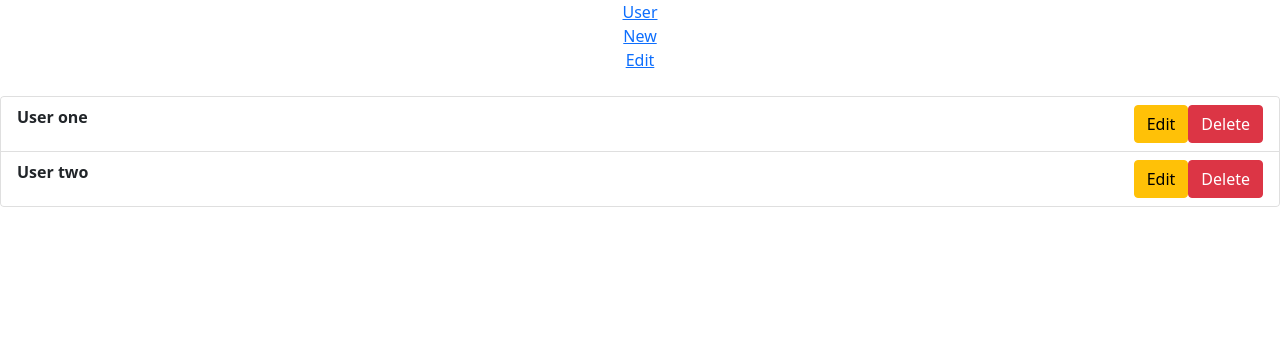
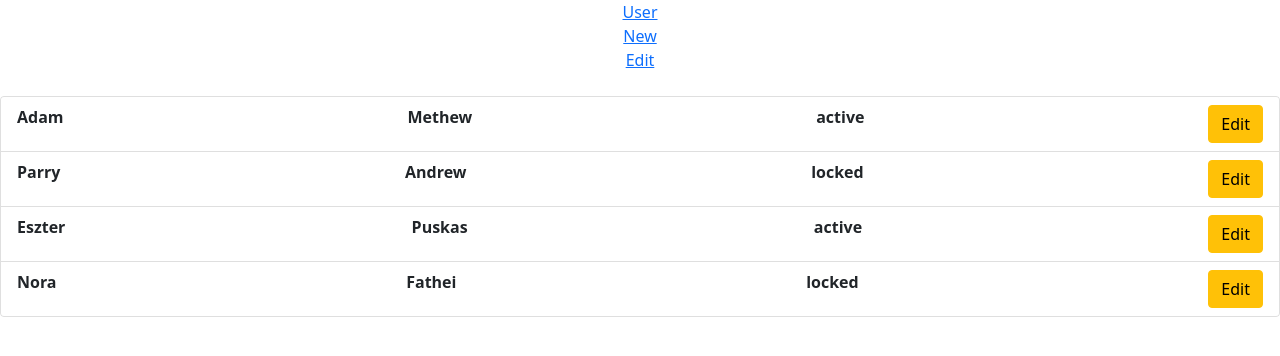
Before and after one commit to chhavi-choudhary/server-based-app, a React (Create React App) app: page /newuser in a window 1280 px wide. Shown: the top 356 px of the page. Built offline with nearby package versions, Linux system fonts and the light colour scheme.

Commit message:
add user working

```diff
--- a/src/Component/AddUser.jsx
+++ b/src/Component/AddUser.jsx
@@ -8,39 +8,48 @@ import { Link, useHistory } from 'react-router-dom';
 
 
 const AddUser = () => {
+    const { addUser } = useContext(GlobalContext);
     const [firstName,setFirstName]=useState('');
     const [lastName, setLastName]=useState('');
-    const { addUser } = useContext(GlobalContext);
+    const [status, setStatus]=useState('');
+
     const history= useHistory();
 
-    const onSubmit=()=>{
+    const handleSubmit=()=>{
         //e.preventDefault();
-        const newUser1={
+        const newUser={
             id:uuid(),
             firstName,
-            lastName
+            lastName,
+            status
         }
-        addUser(newUser1);
+        addUser(newUser);
         history.push('/new');
     }
 
-    const onChange=(e)=>{
+    const handleNameChange=(e)=>{
         setFirstName(e.target.value);
     }
-    const onChange1=(e)=>{
+    const handleLastNameChange=(e)=>{
         setLastName(e.target.value);
+    }
+    const handlestatusChange=(e)=>{
+        setStatus(e.target.value);
     }
 
     return (
         <div>
-            <Form onSubmit={onSubmit}>
+            <Form onSubmit={handleSubmit}>
                 <FormGroup>
                     <Label>First Name</Label>
-                    <Input type="text"  value ={firstName} onChange={onChange}
+                    <Input type="text"  value ={firstName} onChange={handleNameChange}
                     placeholder=" First Name" required></Input>
                     <Label>Last Name</Label>
-                    <Input type="text"  value ={lastName} onChange={onChange1}
-                    placeholder="Last Name" ></Input>
+                    <Input type="text"  value ={lastName} onChange={handleLastNameChange}
+                    placeholder="Last Name" required ></Input>
+                    <Label>Status</Label>
+                    <Input type="text"  value ={status} onChange={handlestatusChange}
+                    placeholder="Last Name" required ></Input>
                 </FormGroup>
                 <Button type="submit">Submit</Button>
                 <Link to="/new" className="btn btn-danger ml-4">Cancel</Link>
--- a/src/Component/Edit.jsx
+++ b/src/Component/Edit.jsx
@@ -10,7 +10,7 @@ const Edit = () => {
 
   return (
   <div>
-    <EditUser/>
+    <EditUser />
     <div className="createForm">
       <h2>Handle validation Error with message!!</h2>
       <form onSubmit={handleSubmit(onSubmit)} >
--- a/src/Component/EditUser.jsx
+++ b/src/Component/EditUser.jsx
@@ -1,23 +1,53 @@
 import React from 'react';
-import { Link } from "react-router-dom";
+//import { useState, useContext, useEffect } from 'react';
+//import { GlobalContext } from "../context/GlobalState";
+import { Link, useHistory } from "react-router-dom";
 import {
-  Form,
-  FormGroup,
-  Label,
-  Input,
-  Button
+    Form,
+    FormGroup,
+    Label,
+    Input,
+    Button
 } from "reactstrap";
 
 
- const EditUser = () => {
+const EditUser = (props) => {
+    // const { users, editUser } = useContext(GlobalContext);
+    // const [selectedUser, setSelectedUser] = useState({
+    //     id: '',
+    //     firstName: '',
+    //     lastName: ''
+    // });
+
+    // const history = useHistory();
+    // const currentUserId = props.match.params.id;
+
+    // useEffect(() => {
+    //     const userId = currentUserId;
+    //     const selectedUser = users.find(user => user.id === Number(userId));
+    //     setSelectedUser(selectedUser);
+    // }, [currentUserId, users])
+
+    // const handleSubmit = () => {
+    //     //e.preventDefault();
+    //     editUser(selectedUser);
+    //     history.push('/new');
+    // }
+
+    // const handleNameChange = (e) => {
+    //     setSelectedUser({ ...selectedUser, [e.target.firstName]: e.target.value })
+    // }
+    // const handleLastNameChange = (e) => {
+    //     setSelectedUser({ ...selectedUser, [e.target.lastName]: e.target.value })
+    // }
     return (
         <div>
-          <Form>
+            <Form /*onSubmit={handleSubmit}*/>
                 <FormGroup>
                     <Label>First Name</Label>
-                    <Input type="text" placeholder="Enter First Name"></Input>
+                    <Input type="text" /*value={selectedUser.firstName} onChange={handleNameChange}*/ placeholder="First Name"></Input>
                     <Label>Last Name</Label>
-                    <Input type="text" placeholder="Enter Last Name" ></Input>
+                    <Input type="text" /*value={selectedUser.lastName} onChange={handleLastNameChange} */placeholder="Last Name" ></Input>
                 </FormGroup>
                 <Button type="submit">Edit Name</Button>
                 <Link to="/new" className="btn btn-danger ml-4">Cancel</Link>
--- a/src/Component/NewUserlist.jsx
+++ b/src/Component/NewUserlist.jsx
@@ -1,30 +1,27 @@
 import React from 'react';
-//import { GlobalContext } from "../context/GlobalState";
-//import { useContext } from 'react';
+import { GlobalContext } from "../context/GlobalState";
+import { useContext } from 'react';
 import { Link } from "react-router-dom";
 import {
     ListGroup,
     ListGroupItem,
-    Button
 } from "reactstrap";
 
 const NewUserlist = () => {
+    const { users } = useContext(GlobalContext);
+    //console.log(users);
     return (
         <ListGroup className="mt-4">
+            {users.map(user =>(
             <ListGroupItem className="d-flex justify-content-between">
-                <strong>User one</strong>
+                <strong>{user.firstName}</strong>
+                <strong>{user.lastName}</strong>
+                <strong>{user.status}</strong>
                 <div className="ml-auto">
-                    <Link to='/edit' className="btn btn-warning mr-1">Edit</Link>
-                    <Button color="danger">Delete</Button>
+                    <Link to={`/edit/${user.id}`} className="btn btn-warning mr-1">Edit</Link>
                 </div>
             </ListGroupItem>
-            <ListGroupItem className="d-flex justify-content-between">
-                <strong>User two</strong>
-                <div className="ml-auto">
-                    <Link to='/edit' className="btn btn-warning mr-1">Edit</Link>
-                    <Button color="danger">Delete</Button>
-                </div>
-            </ListGroupItem>
+            ))}
         </ListGroup>
     )
 }
--- /dev/null
+++ b/src/context/AppReducer.js
@@ -0,0 +1,26 @@
+export default (state, action) => {
+
+    switch (action.type) {
+         case 'ADD_USER':
+           return {
+                ...state,
+                 users: [action.payload, ...state.users]
+             }
+             case 'EDIT_USER':
+                const updateUser = action.payload;
+
+                const updateUsers = state.users.map(user => {
+                  if (user.id === updateUser.id) {
+                    return updateUser;
+                  }
+                  return user;
+                })
+                return {
+                  ...state,
+                  users: updateUsers
+                }
+
+        default:
+            return state;
+    }
+}
--- a/src/context/AppReducer.jsx
+++ /dev/null
@@ -1,22 +0,0 @@
-export default (state, action) => {
-    switch (action.type) {
-        case 'ADD_USER':
-            return {
-                ...state,
-                users: [action.payload, ...state.users]
-            }
-            // const updateUsers = state.users.map(user => {
-            //     if (user.id === updateUser.id) {
-            //         return updateUser;
-            //     }
-            //     return user;
-            // })
-            // return {
-            //     ...state,
-            //     users: updateUsers
-            // }
-
-        default:
-            return state;
-    }
-}
--- a/src/context/GlobalState.jsx
+++ b/src/context/GlobalState.js
@@ -1,19 +1,31 @@
 import React, { createContext, useReducer } from 'react';
 import AppReducer from './AppReducer';
+//initialise the state
 const initialState = {
     users: [
-        {id:1, firstName:"Adam",lastName:"Methew"},
-        //{id:2, firstName:"Parry",lastName:"Andrew"},
-        //{id:3, firstName:"Eszter",lastName:"Puskas"},
-        //{id:4, firstName:"Nora",lastName:"Fathei"},
+         {id:1, firstName:"Adam",lastName:"Methew",status:"active"},
+         {id:2, firstName:"Parry",lastName:"Andrew",status:"locked"},
+        {id:3, firstName:"Eszter",lastName:"Puskas",status:"active"},
+        {id:4, firstName:"Nora",lastName:"Fathei",status:"locked"}
     ]
   }
+
+  //to create context
   export const GlobalContext = createContext(initialState);
+  //global provider  component
   export const GlobalProvider = ({ children }) => {
     const [state, dispatch] = useReducer(AppReducer, initialState);
+
     const addUser = (user) => {
         dispatch({
           type: 'ADD_USER',
+          payload: user
+        })
+      }
+
+      const editUser = (user) => {
+        dispatch({
+          type: 'EDIT_USER',
           payload: user
         })
       }
@@ -21,7 +33,7 @@ const initialState = {
         <GlobalContext.Provider value={{
           users: state.users,
           addUser,
-          //editUser
+          editUser
         }}>
           {children}
         </GlobalContext.Provider>
--- a/src/index.js
+++ b/src/index.js
@@ -2,6 +2,7 @@ import React from 'react';
 import ReactDOM from 'react-dom';
 import App from './App';
 import { BrowserRouter } from 'react-router-dom';
+
 
 ReactDOM.render(
 
```
Also changed, not shown: src/App.js (+6 -6 lines), src/Component/New.jsx (+0 -15 lines).
